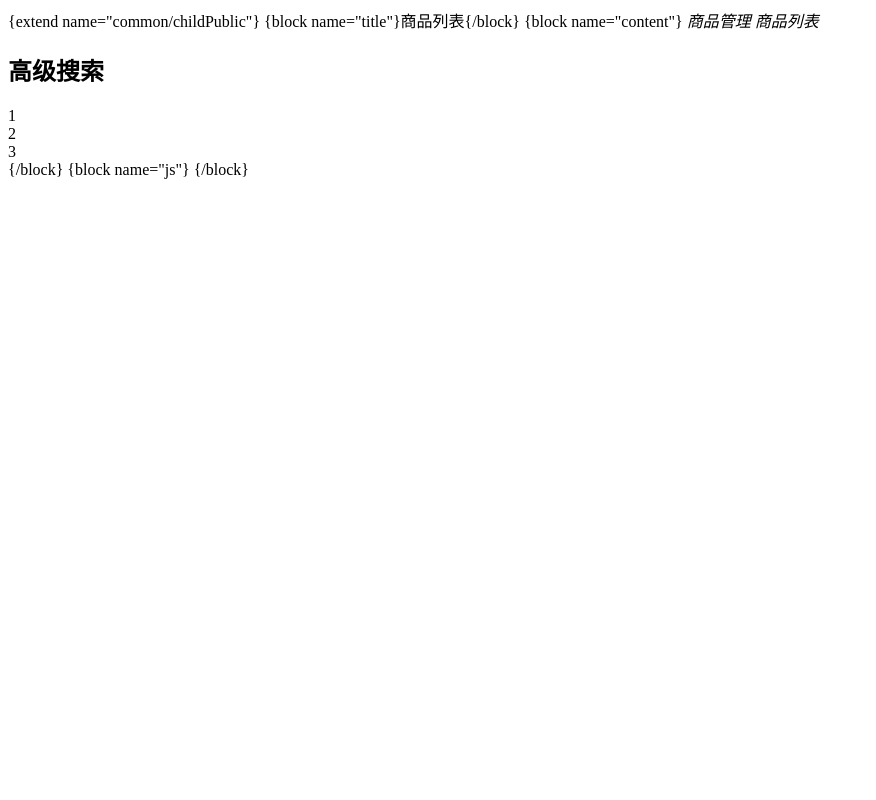
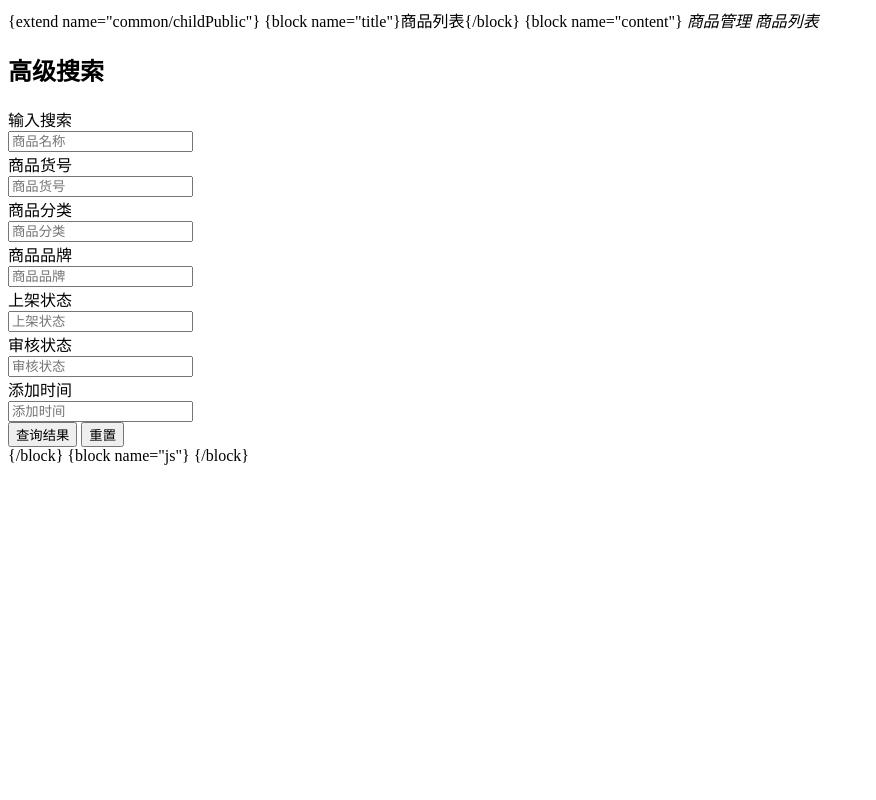
Before and after one commit to Qinliny/mall, a PHP site: page /app/admin/view/goods/goods.html in a window 1280 px wide. Shown: the whole page, without its empty margins (0-876 px from the left). Run offline with PHP 8.4, Linux system fonts and the light colour scheme.

Commit message:
添加商品列表的管理页面和添加商品的页面以及一些逻辑数据

```diff
--- a/app/admin/view/common/menu.html
+++ b/app/admin/view/common/menu.html
@@ -33,7 +33,7 @@
                         <a lay-href="/admin/goods">商品列表</a>
                     </dd>
                     <dd data-name="goods_category ">
-                        <a lay-href="#">商品分类</a>
+                        <a lay-href="/admin/category">商品分类</a>
                     </dd>
                     <dd data-name="goods_type">
                         <a lay-href="#">商品类型</a>
--- a/app/admin/view/common/public.html
+++ b/app/admin/view/common/public.html
@@ -2,7 +2,7 @@
 <html>
 <head>
     <meta charset="utf-8">
-    <title>layuiAdmin std - 通用后台管理模板系统（iframe标准版）</title>
+    <title>Qinly 商城后台管理系统</title>
     <meta name="renderer" content="webkit">
     <meta http-equiv="X-UA-Compatible" content="IE=edge,chrome=1">
     <meta name="viewport" content="width=device-width, initial-scale=1.0, minimum-scale=1.0, maximum-scale=1.0, user-scalable=0">
--- a/app/admin/view/goods/goods.html
+++ b/app/admin/view/goods/goods.html
@@ -11,6 +11,7 @@
         <cite>商品列表</cite>
     </a>
 </span>
+
 <div class="row" style="margin-top: 15px">
     <div class="layui-card">
         <div class="layui-collapse">
@@ -19,21 +20,69 @@
                     高级搜索
                 </h2>
                 <div class="layui-colla-content layui-show">
-                    <div class="layui-row layui-col-space10 demo-list">
-                        <div class="layui-col-sm4 layui-col-md4 layui-col-lg2">
-                            <!-- 填充内容 -->
-                            <div class="layui-card">
-                                1
+                    <div class="layui-row layui-col-space10 demo-list layui-form">
+                        <div class="layui-col-sm4 layui-col-md4 layui-col-lg3">
+                            <div class="layui-form-item">
+                                <label class="layui-form-label">输入搜索</label>
+                                <div class="layui-input-block">
+                                    <input type="text" name="title" required  lay-verify="required" placeholder="商品名称" autocomplete="off" class="layui-input">
+                                </div>
                             </div>
                         </div>
-                        <div class="layui-col-sm4 layui-col-md4 layui-col-lg2">
-                            <div class="layui-card">
-                                2
+                        <div class="layui-col-sm4 layui-col-md4 layui-col-lg3">
+                            <div class="layui-form-item">
+                                <label class="layui-form-label">商品货号</label>
+                                <div class="layui-input-block">
+                                    <input type="text" name="title" required  lay-verify="required" placeholder="商品货号" autocomplete="off" class="layui-input">
+                                </div>
                             </div>
                         </div>
-                        <div class="layui-col-sm4 layui-col-md4 layui-col-lg2">
-                            <div class="layui-card">
-                                3
+                        <div class="layui-col-sm4 layui-col-md4 layui-col-lg3">
+                            <div class="layui-form-item">
+                                <label class="layui-form-label">商品分类</label>
+                                <div class="layui-input-block">
+                                    <input type="text" name="title" required  lay-verify="required" placeholder="商品分类" autocomplete="off" class="layui-input">
+                                </div>
+                            </div>
+                        </div>
+                        <div class="layui-col-sm4 layui-col-md4 layui-col-lg3">
+                            <div class="layui-form-item">
+                                <label class="layui-form-label">商品品牌</label>
+                                <div class="layui-input-block">
+                                    <input type="text" name="title" required  lay-verify="required" placeholder="商品品牌" autocomplete="off" class="layui-input">
+                                </div>
+                            </div>
+                        </div>
+                        <div class="layui-col-sm4 layui-col-md4 layui-col-lg3">
+                            <div class="layui-form-item">
+                                <label class="layui-form-label">上架状态</label>
+                                <div class="layui-input-block">
+                                    <input type="text" name="title" required  lay-verify="required" placeholder="上架状态" autocomplete="off" class="layui-input">
+                                </div>
+                            </div>
+                        </div>
+                        <div class="layui-col-sm4 layui-col-md4 layui-col-lg3">
+                            <div class="layui-form-item">
+                                <label class="layui-form-label">审核状态</label>
+                                <div class="layui-input-block">
+                                    <input type="text" name="title" required  lay-verify="required" placeholder="审核状态" autocomplete="off" class="layui-input">
+                                </div>
+                            </div>
+                        </div>
+                        <div class="layui-col-sm4 layui-col-md4 layui-col-lg3">
+                            <div class="layui-form-item">
+                                <label class="layui-form-label">添加时间</label>
+                                <div class="layui-input-block">
+                                    <input type="text" name="title" required  lay-verify="required" placeholder="添加时间" autocomplete="off" class="layui-input">
+                                </div>
+                            </div>
+                        </div>
+                        <div class="layui-col-sm12 layui-col-md12 layui-col-lg12">
+                            <div class="layui-form-item">
+                                <div class="layui-input-block">
+                                    <button class="layui-btn layui-btn-normal" lay-submit lay-filter="formDemo">查询结果</button>
+                                    <button type="reset" class="layui-btn layui-btn-primary">重置</button>
+                                </div>
                             </div>
                         </div>
                     </div>
@@ -41,13 +90,42 @@
             </div>
         </div>
     </div>
+
+    <div class="layui-card">
+        <table id="list" lay-filter="list"></table>
+        <script type="text/html" id="test-table-toolbar-toolbarDemo">
+            <div class="layui-btn-container">
+                <button class="layui-btn layui-btn-normal" lay-event="getCheckData">添加商品</button>
+            </div>
+        </script>
+    </div>
 </div>
 {/block}
 
 {block name="js"}
 <script>
-    layui.use('element', function(){
-        var element = layui.element;
+    layui.use(['element','table'], function(){
+        var element = layui.element, table = layui.table;
+
+        table.render({
+            elem: '#list'
+            ,height: 'full-100'
+            ,toolbar: '#test-table-toolbar-toolbarDemo'
+            ,url: '/demo/table/user/'
+            ,page: true
+            ,cols: [[
+                {field: 'id', title: '编号', width:80, sort: true, fixed: 'left'}
+                ,{field: 'username', title: '商品图片', width:150}
+                ,{field: 'sex', title: '商品名称', width:150, sort: true}
+                ,{field: 'city', title: '价格/货号', width:150}
+                ,{field: 'sign', title: '标签', width: 150}
+                ,{field: 'experience', title: '排序', width: 80, sort: true}
+                ,{field: 'score', title: 'SKU库存', width: 120, sort: true}
+                ,{field: 'classify', title: '销量', width: 80}
+                ,{field: 'wealth', title: '审核状态', width: 135, sort: true}
+                ,{field: 'wealths', title: '操作', width: 135, sort: true}
+            ]]
+        });
     });
 </script>
 {/block}
```
Also changed, not shown: app/admin/controller/BaseController.php (+5 -3 lines), app/admin/controller/GoodsCategoryController.php (added, +39 -0 lines), app/admin/controller/GoodsController.php (+9 -1 lines), app/admin/controller/IndexController.php (+9 -0 lines), app/admin/route/adminRoute.php (+7 -0 lines), app/admin/validate/GoodsCategoryValidate.php (added, +28 -0 lines), app/admin/view/goods_category/create.html (added, +96 -0 lines), app/admin/view/goods_category/index.html (added, +61 -0 lines), app/common.php (+13 -0 lines).
